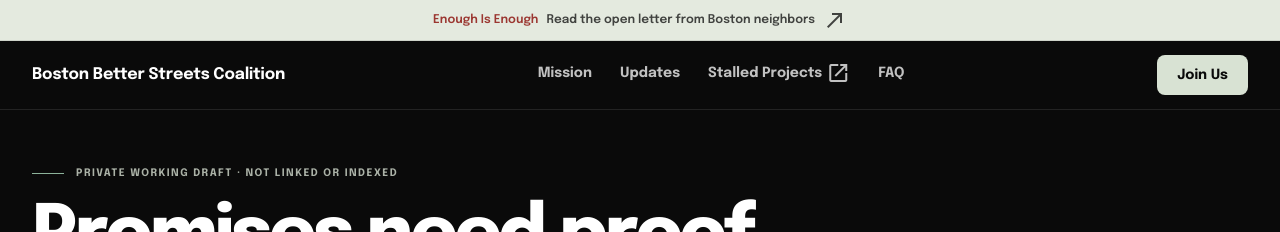
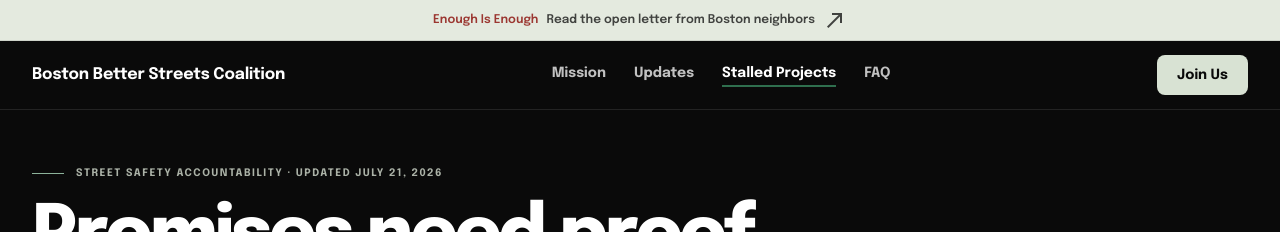
Before and after one commit to benjaminsiegel/bostonbetterstreets, a Next.js app: page /map in a window 1280 px wide. Shown: the top 232 px of the page. Built offline with nearby package versions, Linux system fonts and the light colour scheme.

Commit message:
Publish stalled projects accountability map

```diff
--- a/src/app/map/page.tsx
+++ b/src/app/map/page.tsx
@@ -4,12 +4,7 @@
 export const metadata: Metadata = {
   title: "Street Safety Accountability Map | Boston Better Streets Coalition",
   description:
-    "A working map of Boston's stalled street-safety projects and the citywide actions needed to prevent serious crashes.",
-  robots: {
-    index: false,
-    follow: false,
-    nocache: true,
-  },
+    "A map of Boston's stalled street-safety projects and the citywide actions needed to prevent serious crashes.",
 };
 
 export default function AccountabilityMapPage() {
@@ -21,7 +16,7 @@
             <div>
               <div className="mb-5 flex items-center gap-3 text-[0.65rem] font-bold uppercase tracking-[0.14em] text-[#d8e2d3]/78">
                 <span className="h-px w-8 bg-[#8cb29a]" aria-hidden="true" />
-                Private working draft · not linked or indexed
+                Street safety accountability · Updated July 21, 2026
               </div>
               <h1 className="max-w-[850px] text-[2.8rem] font-extrabold leading-[0.96] tracking-[-0.04em] sm:text-[3.7rem] md:text-[4.5rem]">
                 Promises need proof.
@@ -57,14 +52,14 @@
       <section className="border-t border-[#0a0a0a]/10 bg-[#e7e2d7]">
         <div className="mx-auto grid max-w-7xl gap-7 px-4 py-10 sm:px-6 md:grid-cols-[220px_minmax(0,1fr)] md:gap-12 lg:px-8">
           <p className="text-[0.65rem] font-bold uppercase tracking-[0.14em] text-[#a63d36]">
-            Draft framing
+            Why this matters
           </p>
           <div className="max-w-3xl">
             <h2 className="text-2xl font-extrabold tracking-[-0.025em] text-[#0a0a0a] md:text-3xl">
               A promise is not a safety intervention.
             </h2>
             <p className="mt-4 text-sm leading-[1.75] text-[#0a0a0a]/62 md:text-base">
-              Boston should be measured by what changes on the street: projects moving, funding protected, dangerous behavior deterred, crash findings published, and interim fixes installed while permanent work advances. This draft makes those outcomes visible in one place.
+              Boston should be measured by what changes on the street: projects moving, funding protected, dangerous behavior deterred, crash findings published, and interim fixes installed while permanent work advances. This map keeps those outcomes visible in one place.
             </p>
           </div>
         </div>
--- a/src/app/page.tsx
+++ b/src/app/page.tsx
@@ -10,9 +10,6 @@
   setback: { label: "Setback", color: "text-[#0a0a0a]", bgColor: "bg-[#e7d5a0]" },
   event: { label: "Event", color: "text-[#0a0a0a]", bgColor: "bg-[#b8c7d8]" },
 };
-
-const stalledProjectsUrl =
-  "https://app.notion.com/p/pressplayontransportation/Press-Play-on-Transportation-3374eb75300c807494e2f6446632e826?source=copy_link";
 
 export default function Home() {
   const recentUpdates = getRecentUpdates(3);
@@ -62,15 +59,13 @@
               >
                 Join Us
               </Link>
-              <a
-                href={stalledProjectsUrl}
-                target="_blank"
-                rel="noopener noreferrer"
+              <Link
+                href="/map"
                 className="inline-flex items-center gap-2 border-b border-white/45 pb-1 text-sm font-semibold text-white/78 transition-colors hover:border-white hover:text-white sm:text-base"
               >
                 See stalled projects
-                <span className="material-symbols-outlined text-base" aria-hidden="true">open_in_new</span>
-              </a>
+                <span className="material-symbols-outlined text-base" aria-hidden="true">arrow_forward</span>
+              </Link>
             </div>
           </div>
         </div>
--- a/src/components/Navigation.tsx
+++ b/src/components/Navigation.tsx
@@ -8,9 +8,6 @@
   { name: "Mission", href: "/mission" },
   { name: "Updates", href: "/updates" },
 ];
-
-const stalledProjectsUrl =
-  "https://app.notion.com/p/pressplayontransportation/Press-Play-on-Transportation-3374eb75300c807494e2f6446632e826?source=copy_link";
 
 const enoughIsEnoughUrl = "https://benjaminsiegel.github.io/enough-is-enough/";
 
@@ -70,17 +67,19 @@
                 </Link>
               ))}
 
-              <a
-                href={stalledProjectsUrl}
-                target="_blank"
-                rel="noopener noreferrer"
-                className="inline-flex items-center whitespace-nowrap pb-1 text-xs font-bold text-white/75 transition-colors hover:text-[#d8e2d3] xl:text-sm"
+              <Link
+                href="/map"
+                className={`relative inline-flex items-center whitespace-nowrap pb-1 text-xs font-bold transition-colors xl:text-sm ${
+                  isActive("/map")
+                    ? "text-white"
+                    : "text-white/75 hover:text-[#d8e2d3]"
+                }`}
               >
                 Stalled Projects
-                <span className="material-symbols-outlined ml-1 text-sm" aria-hidden="true">
-                  open_in_new
-                </span>
-              </a>
+                {isActive("/map") && (
+                  <span className="absolute bottom-0 left-0 right-0 h-[2px] bg-[#2f6f4e]" />
+                )}
+              </Link>
 
               {navItemsAfterProjects.map((item) => (
                 <Link
@@ -143,18 +142,17 @@
                   </Link>
                 ))}
 
-                <a
-                  href={stalledProjectsUrl}
-                  target="_blank"
-                  rel="noopener noreferrer"
-                  className="flex items-center justify-between py-2 text-base font-bold text-white/75 transition-colors hover:text-[#d8e2d3]"
+                <Link
+                  href="/map"
+                  className={`py-2 text-base font-bold transition-colors ${
+                    isActive("/map")
+                      ? "text-[#2f6f4e]"
+                      : "text-white/75 hover:text-[#d8e2d3]"
+                  }`}
                   onClick={() => setMobileMenuOpen(false)}
                 >
                   Stalled Projects
-                  <span className="material-symbols-outlined text-lg" aria-hidden="true">
-                    open_in_new
-                  </span>
-                </a>
+                </Link>
 
                 {navItemsAfterProjects.map((item) => (
                   <Link
```
